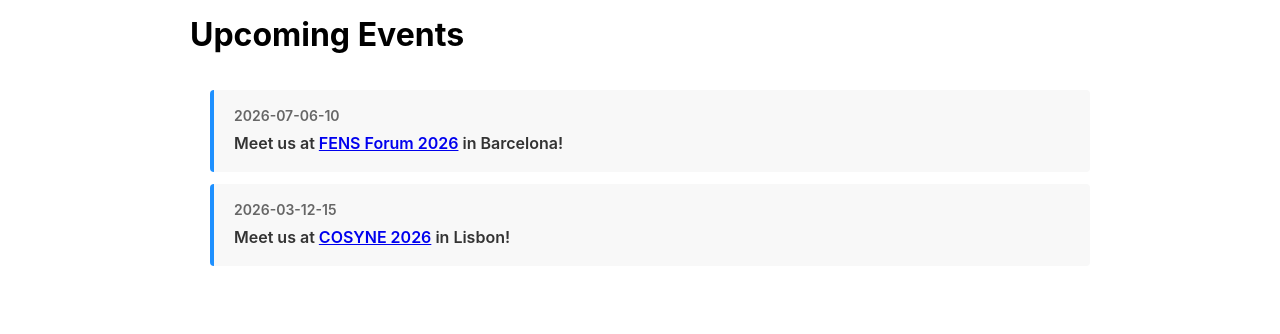
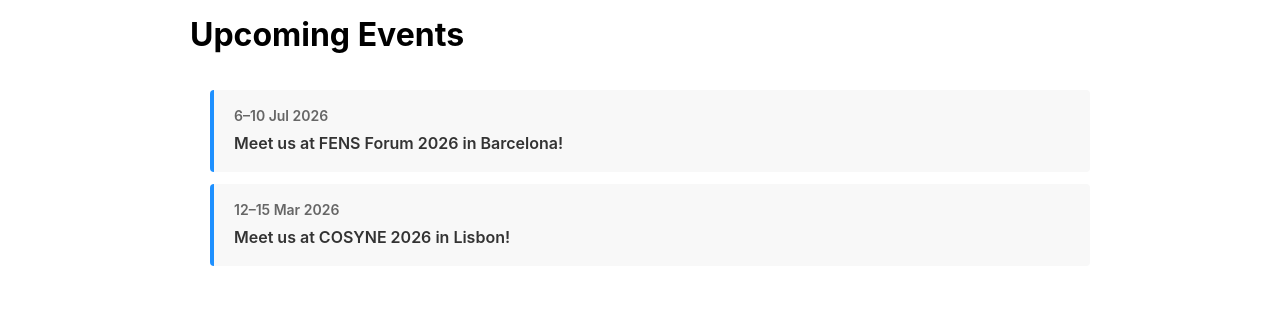
Before and after one commit to LIMLabSWC/limlabswc.github.io, a Jekyll site: the page built from labnews/index.md, in a window 1280 px wide. Shown: the part 2011-2345 px from the top of the page. Built offline with Jekyll 4.4.1, drawn with Linux system fonts in a browser that asks for light colours.

Commit message:
Add clickable card pattern for publications and events
- Add url support to _data/publications.yml and _data/news.yml (upcoming events) and document it in the README
- Wrap publication and upcoming event cards in links when URLs are present, reserving the blue left border (.card-clickable) for clickable cards
- Refine Research page styling (card-like “Our Approach” items, unified research area headings) while keeping content unchanged

```diff
--- a/_data/news.yml
+++ b/_data/news.yml
@@ -7,10 +7,12 @@
 
 # Add events below; use [] when none. Each event: date, title, optional description (markdown).
 upcoming_events:
-  - date: "2026-07-06-10"
-    title: "Meet us at [FENS Forum 2026](https://fensforum.org/) in Barcelona!"
-  - date: "2026-03-12-15"
-    title: "Meet us at [COSYNE 2026](https://www.cosyne.org/) in Lisbon!"
+  - date: "6–10 Jul 2026"
+    title: "Meet us at FENS Forum 2026 in Barcelona!"
+    url: "https://fensforum.org/"
+  - date: "12–15 Mar 2026"
+    title: "Meet us at COSYNE 2026 in Lisbon!"
+    url: "https://www.cosyne.org/"
 
 recent_news:
 
--- a/assets/css/style.css
+++ b/assets/css/style.css
@@ -557,26 +557,33 @@
 }
 
 .approach-item {
-  text-align: center;
-  padding: 20px;
+  background: #f8f8f8;
+  border-radius: 8px;
+  padding: 20px 24px;
+  text-align: left;
 }
 
 .approach-item h4 {
   font-size: 18px;
   font-weight: 600;
-  margin-bottom: 15px;
+  margin-bottom: 8px;
   color: #000;
+}
+
+.approach-item p {
+  margin: 0;
+  line-height: 1.6;
+  color: #555;
 }
 
 .research-area {
   margin-bottom: 30px;
   padding: 20px;
-  border-left: 4px solid var(--primary-color);
   background: #f8f8f8;
 }
 
 .research-area h3 {
-  font-size: 20px;
+  font-size: 24px;
   font-weight: 600;
   margin-bottom: 15px;
   color: #000;
@@ -814,7 +821,6 @@
   padding: 15px;
   background: #f8f8f8;
   border-radius: 4px;
-  border-left: 4px solid var(--primary-color);
 }
 
 .publication-item p {
@@ -920,7 +926,27 @@
   margin-bottom: 12px;
   background: #f8f8f8;
   border-radius: 4px;
+}
+
+/* Clickable cards – blue left border reserved for links */
+.card-clickable {
   border-left: 4px solid var(--primary-color);
+}
+
+.publication-link,
+.event-link {
+  display: block;
+  text-decoration: none;
+  color: inherit;
+}
+
+.card-clickable {
+  transition: box-shadow 0.2s ease, transform 0.2s ease;
+}
+
+.card-clickable:hover {
+  box-shadow: 0 4px 12px rgba(0, 0, 0, 0.08);
+  transform: translateY(-1px);
 }
 
 .event-item .event-date {
--- a/labnews/index.md
+++ b/labnews/index.md
@@ -31,13 +31,25 @@
     <div class="events-list">
       {% if site.data.news.upcoming_events.size > 0 %}
         {% for event in site.data.news.upcoming_events %}
+        {% if event.url %}
+        <a href="{{ event.url }}" class="event-link" target="_blank" rel="noopener noreferrer">
+          <div class="event-item card-clickable">
+            <span class="event-date">{{ event.date }}</span>
+            <div class="event-title">{{ event.title }}</div>
+            {% if event.description %}
+              {{ event.description | markdownify }}
+            {% endif %}
+          </div>
+        </a>
+        {% else %}
         <div class="event-item">
           <span class="event-date">{{ event.date }}</span>
-          <div class="event-title">{{ event.title | markdownify }}</div>
+          <div class="event-title">{{ event.title }}</div>
           {% if event.description %}
             {{ event.description | markdownify }}
           {% endif %}
         </div>
+        {% endif %}
         {% endfor %}
       {% else %}
         <p class="event-placeholder">{{ site.data.news.events_placeholder }}</p>
```
Also changed, not shown: _data/publications.yml (+16 -0 lines), publications/index.md (+16 -0 lines), README.md.
